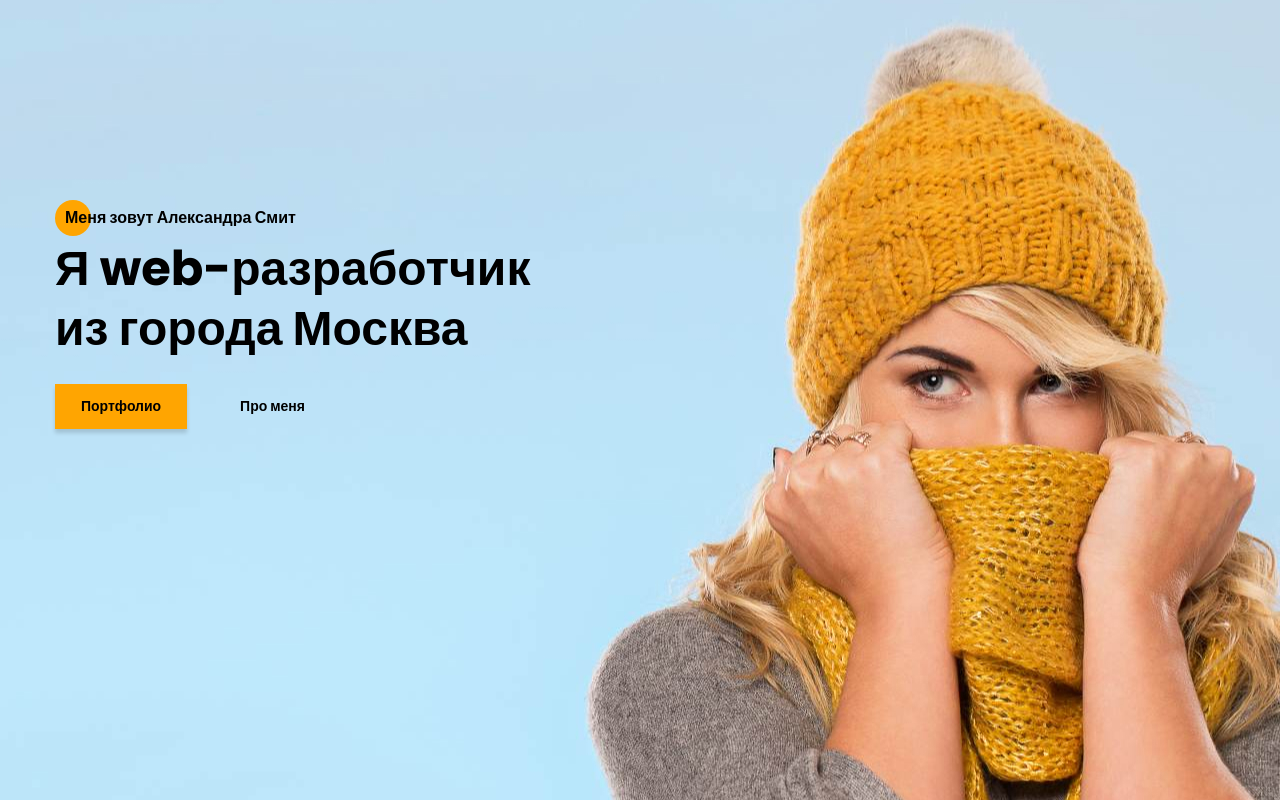
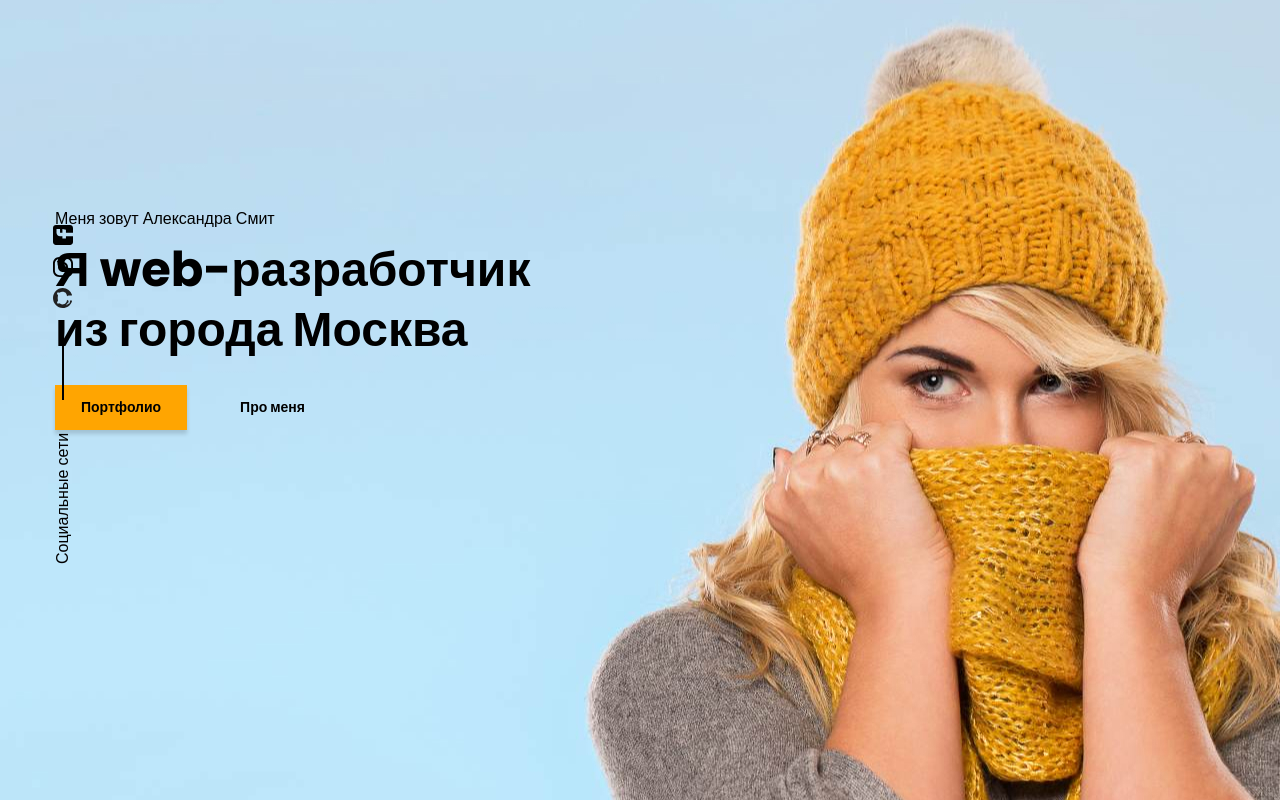
Before and after one commit to VolhaBukhal/Portfolio, a website: page index.html in a window 1280 px wide. Drawn offline with Linux system fonts and the light colour scheme.

Commit message:
sidepanel done but mixin disappered

```diff
--- a/index.html
+++ b/index.html
@@ -9,9 +9,27 @@
   <title>Portfolio</title>
 </head>
 <body>
+  <aside class="sidepanel">
+    <ul class="sidepanel__social">
+      <a href="#" class="social-link">
+        <img src="src/icons/social/facebook.svg" alt="facebook">
+      </a>
+      <a href="#" class="social-link">
+        <img src="src/icons/social/instagram.svg" alt="instagram">
+      </a>
+      <a href="#" class="social-link">
+        <img src="src/icons/social/github.svg" alt="github">
+      </a>
+    </ul>
+    <div class="sidepanel__devider"></div>
+    <div class="sidepanel__text title_fz16">
+      <span>Социальные сети</span>
+    </div>
+  </aside>
   <section class="promo">
     <div class="container">
-      <div class="title title_fz16 promo__subtitle">Меня зовут Александра Смит</div>
+      <div calass="title title_fz16 promo__subtitle">
+      Меня зовут Александра Смит</div>
       <h1 class="title title_fz48 promo__title">Я web-разработчик из города Москва</h1>
       <div class="promo__btns">
           <a href="#" class="promo__link btn"> Портфолио
@@ -21,5 +39,6 @@
     </div>
   </section>
 
+
 </body>
 </html>
--- a/src/sass/blocks/_promo.scss
+++ b/src/sass/blocks/_promo.scss
@@ -9,8 +9,6 @@
         padding-left: 10px;
         z-index: 2;
         @include circle;
-
-
 
     }
     &__title{
--- /dev/null
+++ b/src/sass/blocks/_sidepanel.scss
@@ -0,0 +1,35 @@
+.sidepanel {
+    height:340px;
+    width: 25px;
+    display: flex;
+    flex-direction: column;
+    justify-content: space-between;
+    align-items: center;
+    position: fixed;
+    z-index: 1;
+    top: 225px;
+    left: 50px;
+    &__social{
+        height: 90px;
+        display: flex;
+        flex-direction: column;
+        justify-content: space-between;
+    }
+    &__devider{
+        width: 2px;
+        height: 70px;
+        background-color: #000000;
+    }
+    &__text{
+        display: block;
+        width: 25px;
+        height: 150px;
+        span{
+            width: 150px;
+           height: 25px;
+            display: block;
+            transform: rotate(-90deg) translate(-41%, -247%);
+        }
+    }
+
+}
--- a/src/sass/style.scss
+++ b/src/sass/style.scss
@@ -25,3 +25,4 @@ body {
 @import 'blocks/promo';
 @import 'blocks/title';
 @import 'blocks/btn';
+@import 'blocks/sidepanel';
```
Also changed, not shown: dist/js/script.js (added), src/css/style.min.css, 1 other file.
